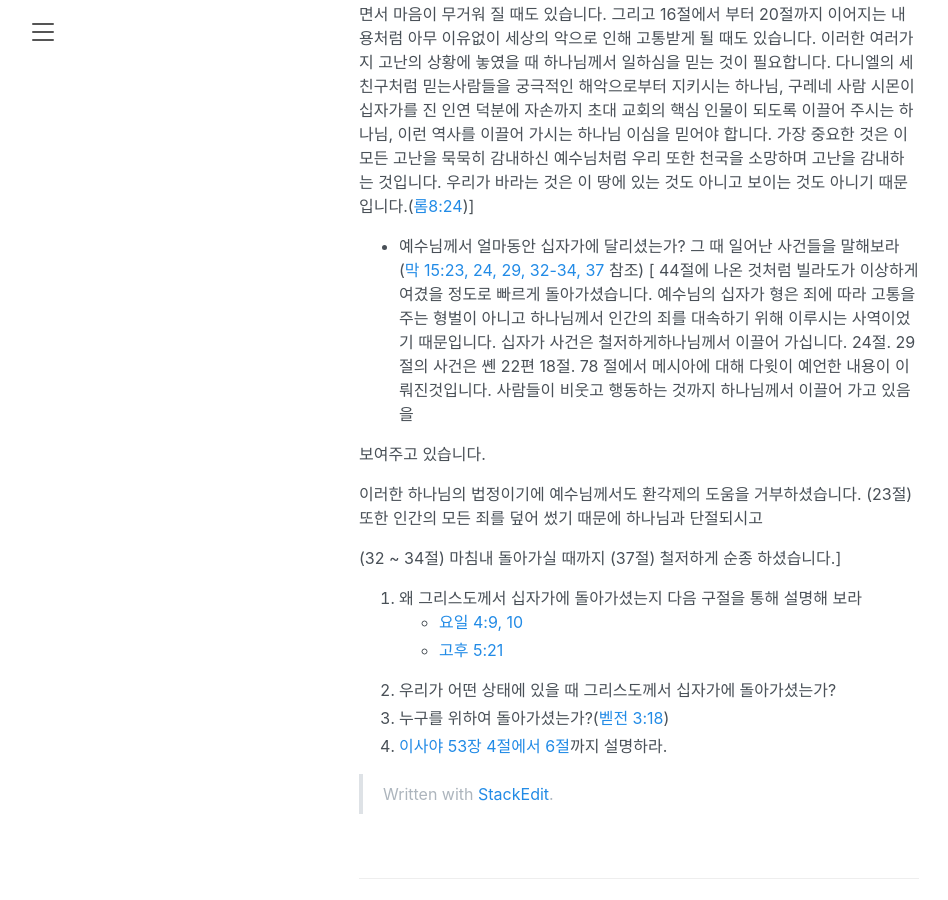
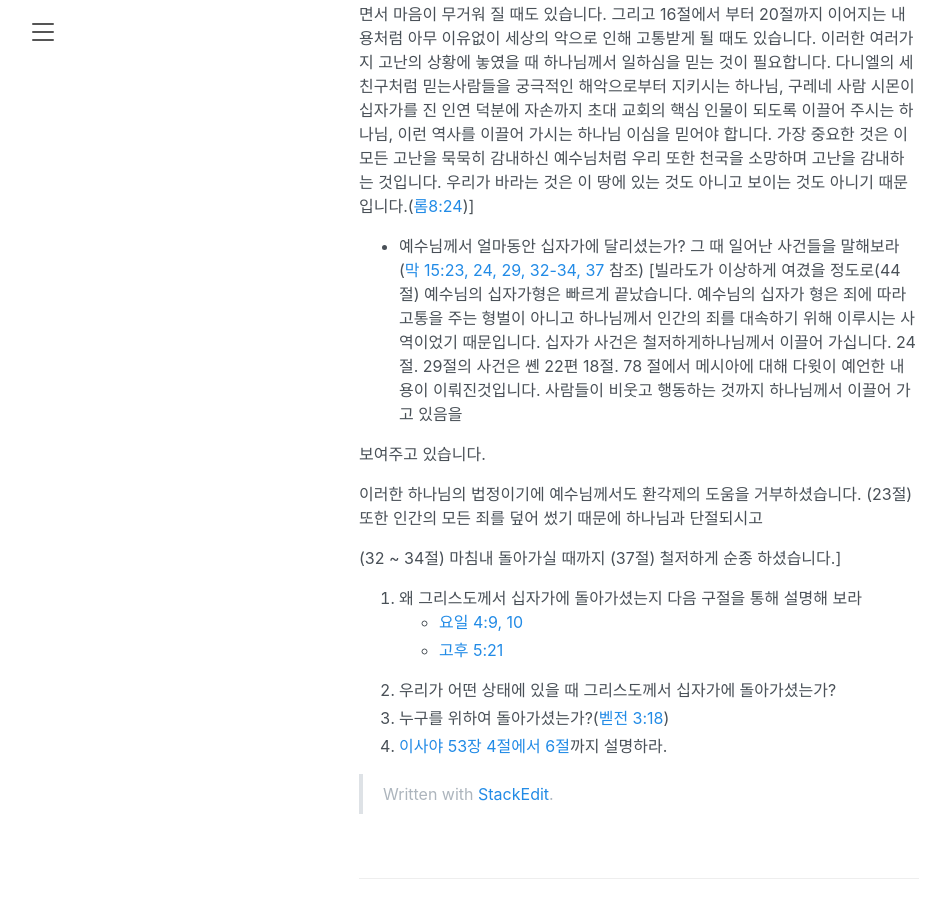
Before and after one commit to nyaooooong/nyaooooong.github.io, a Jekyll site: the page built from _posts/2020-08-15-1.md, in a window 1280 px wide and 900 px high, scrolled down 720 px. Shown: the whole window, without its empty margins (1-949 px from the left). Built offline with Jekyll 4.4.1, drawn with Linux system fonts in a browser that asks for light colours; part of the change alters nothing that is shown.

Commit message:
_posts/2020-08-15-1.md updated from https://stackedit.io/

```diff
--- a/_posts/2020-08-15-1.md
+++ b/_posts/2020-08-15-1.md
@@ -25,7 +25,7 @@ published: true
 우리가 바라는 것은 이 땅에 있는 것도 아니고 보이는 것도 아니기 때문입니다.([롬8:24](http://kcm.co.kr/bible/kor/Rom8.html))]
 
 - 예수님께서 얼마동안 십자가에 달리셨는가? 그 때 일어난 사건들을 말해보라([막 15:23, 24, 29, 32-34, 37](http://kcm.co.kr/bible/kor/Mar15.html) 참조)
-[ 44절에  나온  것처럼  빌라도가  이상하게  여겼을  정도로  빠르게  돌아가셨습니다. 예수님의  십자가  형은  죄에  따라  고통을주는  형벌이  아니고  하나님께서  인간의  죄를  대속하기  위해  이루시는  사역이었기  때문입니다. 십자가  사건은  철저하게하나님께서  이끌어  가십니다. 24절. 29절의  사건은  쏀 22편 18절. 78 절에서  메시아에  대해  다윗이  예언한  내용이  이뤄진것입니다. 사람들이  비웃고  행동하는  것까지  하나님께서  이끌어  가고  있음을
+[빌라도가 이상하게 여겼을 정도로(44절) 예수님의 십자가형은 빠르게 끝났습니다. 예수님의 십자가 형은 죄에 따라 고통을 주는 형벌이 아니고 하나님께서 인간의 죄를 대속하기 위해 이루시는  사역이었기 때문입니다. 십자가  사건은  철저하게하나님께서  이끌어  가십니다. 24절. 29절의  사건은  쏀 22편 18절. 78 절에서  메시아에  대해  다윗이  예언한  내용이  이뤄진것입니다. 사람들이  비웃고  행동하는  것까지  하나님께서  이끌어  가고  있음을
 
 보여주고  있습니다.
 
@@ -43,6 +43,6 @@ published: true
 
 > Written with [StackEdit](https://stackedit.io/).
 <!--stackedit_data:
-eyJoaXN0b3J5IjpbNjI0Mzk2MTQsMTY4MzEzNjcxNyw4NDQ0Nz
-k2NTVdfQ==
+eyJoaXN0b3J5IjpbLTEyNzA3NzU3NjMsNjI0Mzk2MTQsMTY4Mz
+EzNjcxNyw4NDQ0Nzk2NTVdfQ==
 -->
```
